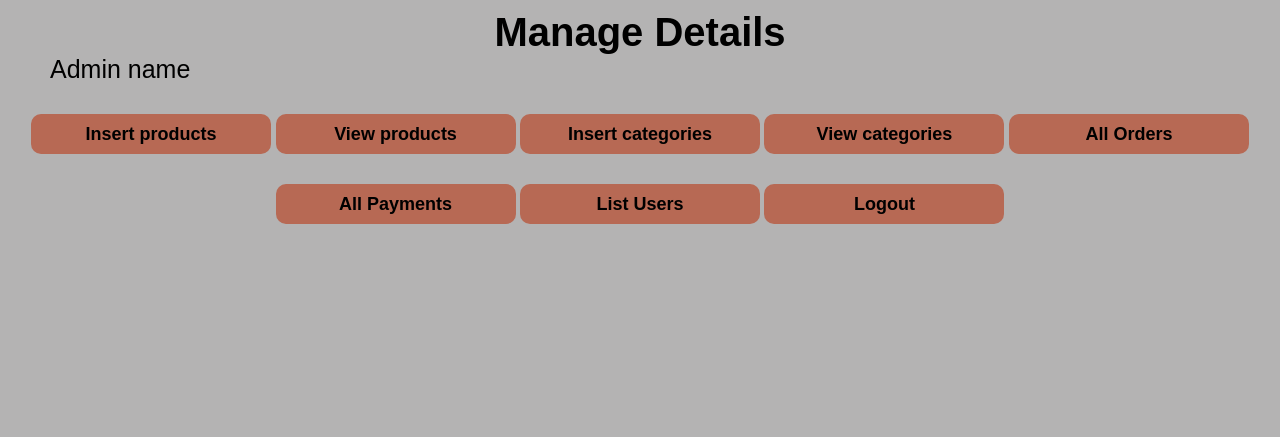
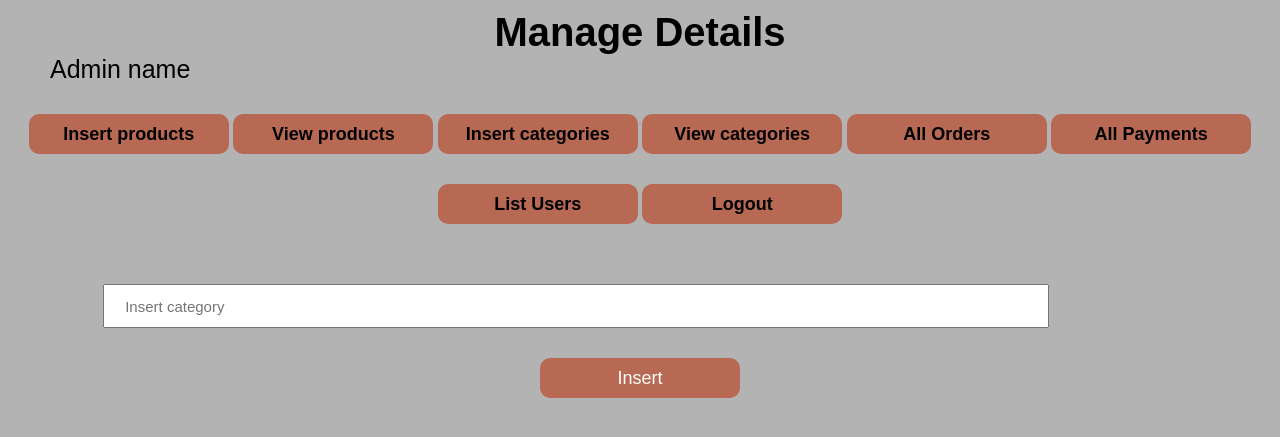
Before and after one commit to JyotiNayak9/Ecommerce-website-WatchLane, a PHP site: page /admin_area/admin.php?insert_category in a window 1280 px wide. Shown: the part 80-517 px from the top of the page. Run offline with PHP 8.4, Linux system fonts and the light colour scheme; some libraries are stand-ins or nearby versions.

Commit message:
categories

```diff
--- a/admin_area/admin.php
+++ b/admin_area/admin.php
@@ -26,13 +26,19 @@
 <div class="buttons">
     <button class="btnn"> <a href="#">Insert products</a></button>
     <button class="btnn"> <a href="#">View products</a></button>
-    <button class="btnn"> <a href="insert_categories.php">Insert categories</a></button>
+    <button class="btnn"> <a href="admin.php?insert_category">Insert categories</a></button>
     <button class="btnn"> <a href="#">View categories</a></button>
     <button class="btnn"> <a href="#">All Orders</a></button>
     <button class="btnn"> <a href="#">All Payments</a></button>
     <button class="btnn"> <a href="#">List Users</a></button>
     <button class="btnn"> <a href="#">Logout</a></button>
 </div>
-
+<div class="insertcat">
+<?php
+if(isset($_GET['insert_category'])){
+    include('insert_categories.php');
+}
+?>
+</div>
 </body>
 </html>
--- /dev/null
+++ b/admin_area/insert_categories.css
@@ -0,0 +1,30 @@
+.form{
+   width: 90%;
+    text-align: center;
+    padding-top: 60px;
+
+}
+.form_cont{
+    width: 80%;
+    height: 40px;
+    font-size: 15px;
+    padding-left: 20px;
+}
+.btnn {
+    width: 200px;
+    height: 40px;
+    background-color: #b76954;
+    border: none;
+    font-size: 18px;
+    border-radius: 10px;
+    color: #fff;
+    transition: 0.4s ease;
+
+}
+.btnn:hover {
+    background: #fff;
+    color: #b76954;
+}
+.button{
+    text-align: center;
+}
--- a/admin_area/insert_categories.php
+++ b/admin_area/insert_categories.php
@@ -0,0 +1,31 @@
+<!DOCTYPE html>
+<html lang="en">
+<head>
+    <meta charset="UTF-8">
+    <meta name="viewport" content="width=device-width, initial-scale=1.0">
+    <title>Document</title>
+    <link rel="stylesheet" href="insert_categories.css">
+    <script src="https://kit.fontawesome.com/17ed295021.js" crossorigin="anonymous"></script>
+</head>
+<body>
+<form action="" method="post">
+    <div class="form" >
+        <input type="text" class="form_cont" name="cat_title" placeholder="Insert category">
+    </div>
+    <div class="button">
+    <input type="submit" name="insert_cat" value="Insert" class="btnn">
+    </div>
+</form>
+</body>
+</html>
+<?php
+$con=mysqli_connect('localhost','root');
+if(!$con){
+    echo"connection error";
+}
+mysqli_select_db($con,'watchdata');
+if(isset($_POST['insert_cat'])){
+    $cat_title=$_POST['$cat_title'];
+    $query="insert into 'categories'(cat_title)";
+}
+?>
--- a/review.php
+++ b/review.php
@@ -12,5 +12,4 @@ $comment=$_POST['comment'];
 $query="insert into review (username, email, comment)
 values('$username','$email','$comment')";
 mysqli_query($con,$query);
-
 ?>
--- a/style.css
+++ b/style.css
@@ -45,7 +45,6 @@ ul {
     list-style: none;
     padding: 0;
 }
-
 ul li {
     display: inline-block;
     /* Display list items as inline blocks */
@@ -216,7 +215,7 @@ ul li a i{
 .btnn {
     width: 240px;
     height: 40px;
-    background: #b76954;
+    background-color: #b76954;
     border: none;
     margin-top: 30px;
     font-size: 18px;
@@ -238,7 +237,7 @@ ul li a i{
 }
 
 .form .link {
-    font-family: Arial, Helvetica, sans-serif;
+    font-family: sans-serif;
     font-size: 17px;
     padding-top: 20px;
     text-align: center;
```
